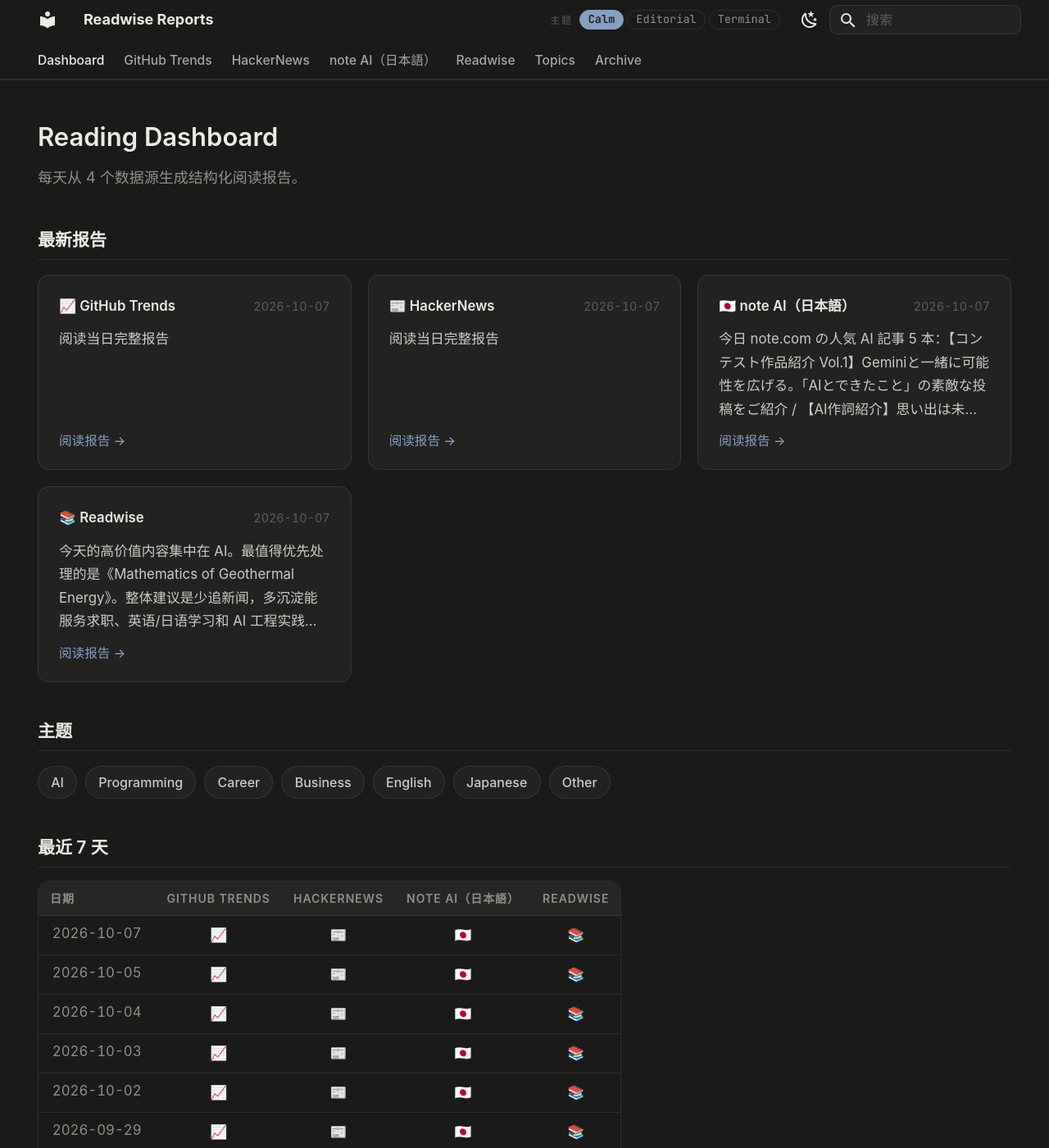
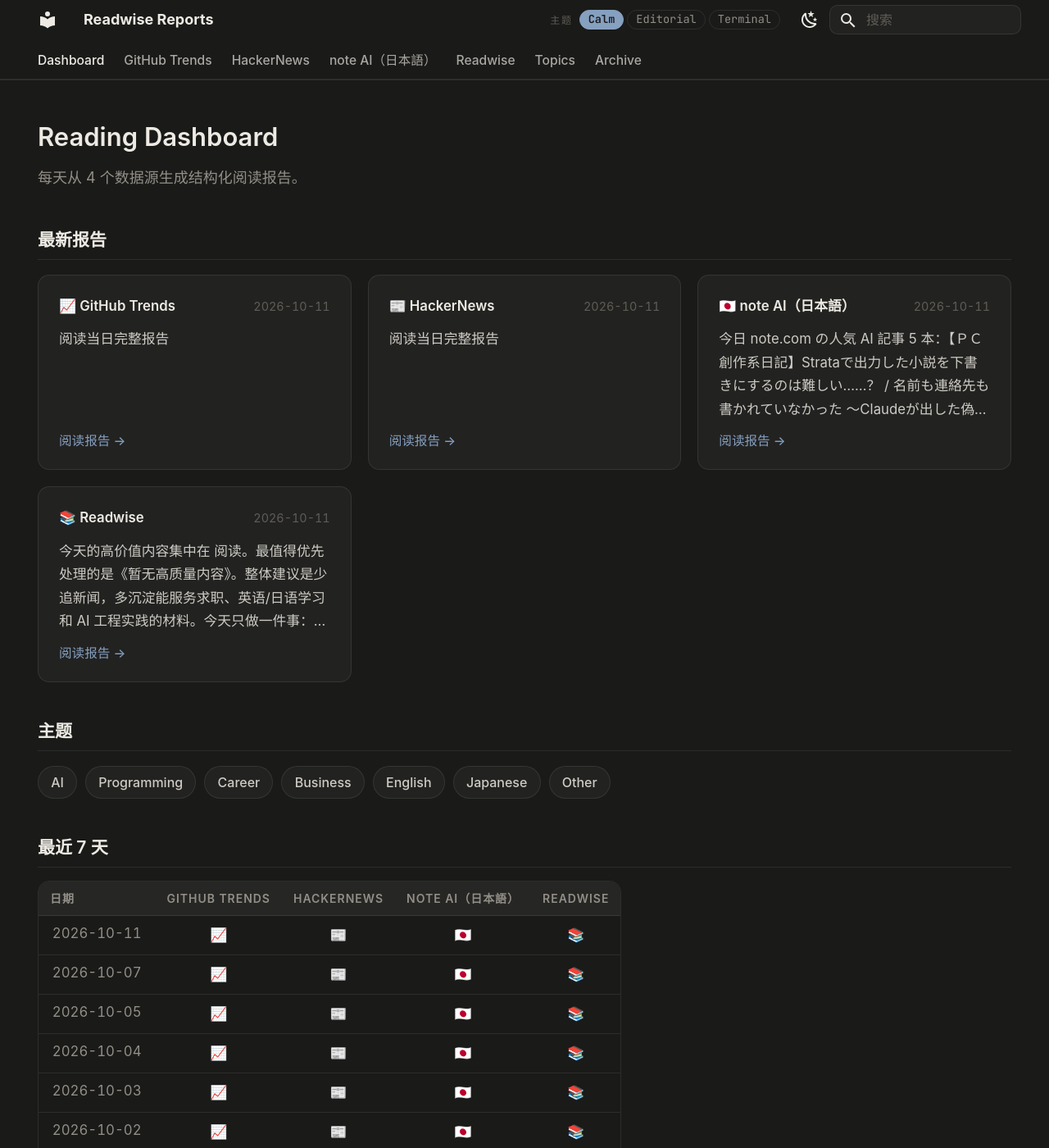
Before and after one commit to mxggle/readwise-reports, an MkDocs documentation site: the page built from docs/index.md, in a window 1280 px wide and 1400 px high. Shown: the whole window at 82% size. Built offline with MkDocs 1.6.1 and Material for MkDocs 9.7.7, drawn with Linux system fonts in a browser that asks for light colours.

```diff
--- a/docs/index.md
+++ b/docs/index.md
@@ -12,24 +12,24 @@ hide:
 ## 最新报告
 
 <div class="rw-cards">
-<a class="rw-card" href="github-trends/2026-10-07/">
-  <span class="rw-card__head"><span class="rw-card__source">📈 GitHub Trends</span><time class="rw-card__date">2026-10-07</time></span>
+<a class="rw-card" href="github-trends/2026-10-11/">
+  <span class="rw-card__head"><span class="rw-card__source">📈 GitHub Trends</span><time class="rw-card__date">2026-10-11</time></span>
   <span class="rw-card__summary">阅读当日完整报告</span>
   <span class="rw-card__cta">阅读报告 →</span>
 </a>
-<a class="rw-card" href="hn/2026-10-07/">
-  <span class="rw-card__head"><span class="rw-card__source">📰 HackerNews</span><time class="rw-card__date">2026-10-07</time></span>
+<a class="rw-card" href="hn/2026-10-11/">
+  <span class="rw-card__head"><span class="rw-card__source">📰 HackerNews</span><time class="rw-card__date">2026-10-11</time></span>
   <span class="rw-card__summary">阅读当日完整报告</span>
   <span class="rw-card__cta">阅读报告 →</span>
 </a>
-<a class="rw-card" href="note-com-jp/2026-10-07/">
-  <span class="rw-card__head"><span class="rw-card__source">🇯🇵 note AI（日本語）</span><time class="rw-card__date">2026-10-07</time></span>
-  <span class="rw-card__summary">今日 note.com の人気 AI 記事 5 本：【コンテスト作品紹介 Vol.1】Geminiと一緒に可能性を広げる。「AIとできたこと」の素敵な投稿をご紹介 / 【AI作詞紹介】思い出は未来を照らす星になる / 自分の時間を、自分が大切だと思うものに使えてる？時間の使い方が人生を変える。 / お客様の質問をAIで読まれる独自性のある記事構成を作る方法 …</span>
+<a class="rw-card" href="note-com-jp/2026-10-11/">
+  <span class="rw-card__head"><span class="rw-card__source">🇯🇵 note AI（日本語）</span><time class="rw-card__date">2026-10-11</time></span>
+  <span class="rw-card__summary">今日 note.com の人気 AI 記事 5 本：【ＰＣ創作系日記】Strataで出力した小説を下書きにするのは難しい……？ / 名前も連絡先も書かれていなかった 〜Claudeが出した偽の目撃情報〜 / 意見が違ったまま、AIと関わり続けられるか / 【論文渉猟】AIをやめれば、考える力は戻るのか──認知のウイルス論文を読む / あんぽんたんなAI旦那が…</span>
   <span class="rw-card__cta">阅读报告 →</span>
 </a>
-<a class="rw-card" href="readwise/2026-10-07/">
-  <span class="rw-card__head"><span class="rw-card__source">📚 Readwise</span><time class="rw-card__date">2026-10-07</time></span>
-  <span class="rw-card__summary">今天的高价值内容集中在 AI。最值得优先处理的是《Mathematics of Geothermal Energy》。整体建议是少追新闻，多沉淀能服务求职、英语/日语学习和 AI 工程实践的材料。今天只做一件事：读完 Top 1，并写下一个可执行行动。</span>
+<a class="rw-card" href="readwise/2026-10-11/">
+  <span class="rw-card__head"><span class="rw-card__source">📚 Readwise</span><time class="rw-card__date">2026-10-11</time></span>
+  <span class="rw-card__summary">今天的高价值内容集中在 阅读。最值得优先处理的是《暂无高质量内容》。整体建议是少追新闻，多沉淀能服务求职、英语/日语学习和 AI 工程实践的材料。今天只做一件事：读完 Top 1，并写下一个可执行行动。</span>
   <span class="rw-card__cta">阅读报告 →</span>
 </a>
 </div>
@@ -51,12 +51,12 @@ hide:
 <table class="rw-archive">
 <thead><tr><th>日期</th><th>GitHub Trends</th><th>HackerNews</th><th>note AI（日本語）</th><th>Readwise</th></tr></thead>
 <tbody>
+<tr><td class="rw-archive__date">2026-10-11</td><td><a href="github-trends/2026-10-11/" title="GitHub Trends · 2026-10-11" aria-label="GitHub Trends · 2026-10-11">📈</a></td><td><a href="hn/2026-10-11/" title="HackerNews · 2026-10-11" aria-label="HackerNews · 2026-10-11">📰</a></td><td><a href="note-com-jp/2026-10-11/" title="note AI（日本語） · 2026-10-11" aria-label="note AI（日本語） · 2026-10-11">🇯🇵</a></td><td><a href="readwise/2026-10-11/" title="Readwise · 2026-10-11" aria-label="Readwise · 2026-10-11">📚</a></td></tr>
 <tr><td class="rw-archive__date">2026-10-07</td><td><a href="github-trends/2026-10-07/" title="GitHub Trends · 2026-10-07" aria-label="GitHub Trends · 2026-10-07">📈</a></td><td><a href="hn/2026-10-07/" title="HackerNews · 2026-10-07" aria-label="HackerNews · 2026-10-07">📰</a></td><td><a href="note-com-jp/2026-10-07/" title="note AI（日本語） · 2026-10-07" aria-label="note AI（日本語） · 2026-10-07">🇯🇵</a></td><td><a href="readwise/2026-10-07/" title="Readwise · 2026-10-07" aria-label="Readwise · 2026-10-07">📚</a></td></tr>
 <tr><td class="rw-archive__date">2026-10-05</td><td><a href="github-trends/2026-10-05/" title="GitHub Trends · 2026-10-05" aria-label="GitHub Trends · 2026-10-05">📈</a></td><td><a href="hn/2026-10-05/" title="HackerNews · 2026-10-05" aria-label="HackerNews · 2026-10-05">📰</a></td><td><a href="note-com-jp/2026-10-05/" title="note AI（日本語） · 2026-10-05" aria-label="note AI（日本語） · 2026-10-05">🇯🇵</a></td><td><a href="readwise/2026-10-05/" title="Readwise · 2026-10-05" aria-label="Readwise · 2026-10-05">📚</a></td></tr>
 <tr><td class="rw-archive__date">2026-10-04</td><td><a href="github-trends/2026-10-04/" title="GitHub Trends · 2026-10-04" aria-label="GitHub Trends · 2026-10-04">📈</a></td><td><a href="hn/2026-10-04/" title="HackerNews · 2026-10-04" aria-label="HackerNews · 2026-10-04">📰</a></td><td><a href="note-com-jp/2026-10-04/" title="note AI（日本語） · 2026-10-04" aria-label="note AI（日本語） · 2026-10-04">🇯🇵</a></td><td><a href="readwise/2026-10-04/" title="Readwise · 2026-10-04" aria-label="Readwise · 2026-10-04">📚</a></td></tr>
 <tr><td class="rw-archive__date">2026-10-03</td><td><a href="github-trends/2026-10-03/" title="GitHub Trends · 2026-10-03" aria-label="GitHub Trends · 2026-10-03">📈</a></td><td><a href="hn/2026-10-03/" title="HackerNews · 2026-10-03" aria-label="HackerNews · 2026-10-03">📰</a></td><td><a href="note-com-jp/2026-10-03/" title="note AI（日本語） · 2026-10-03" aria-label="note AI（日本語） · 2026-10-03">🇯🇵</a></td><td><a href="readwise/2026-10-03/" title="Readwise · 2026-10-03" aria-label="Readwise · 2026-10-03">📚</a></td></tr>
 <tr><td class="rw-archive__date">2026-10-02</td><td><a href="github-trends/2026-10-02/" title="GitHub Trends · 2026-10-02" aria-label="GitHub Trends · 2026-10-02">📈</a></td><td><a href="hn/2026-10-02/" title="HackerNews · 2026-10-02" aria-label="HackerNews · 2026-10-02">📰</a></td><td><a href="note-com-jp/2026-10-02/" title="note AI（日本語） · 2026-10-02" aria-label="note AI（日本語） · 2026-10-02">🇯🇵</a></td><td><a href="readwise/2026-10-02/" title="Readwise · 2026-10-02" aria-label="Readwise · 2026-10-02">📚</a></td></tr>
 <tr><td class="rw-archive__date">2026-09-29</td><td><a href="github-trends/2026-09-29/" title="GitHub Trends · 2026-09-29" aria-label="GitHub Trends · 2026-09-29">📈</a></td><td><a href="hn/2026-09-29/" title="HackerNews · 2026-09-29" aria-label="HackerNews · 2026-09-29">📰</a></td><td><a href="note-com-jp/2026-09-29/" title="note AI（日本語） · 2026-09-29" aria-label="note AI（日本語） · 2026-09-29">🇯🇵</a></td><td><a href="readwise/2026-09-29/" title="Readwise · 2026-09-29" aria-label="Readwise · 2026-09-29">📚</a></td></tr>
-<tr><td class="rw-archive__date">2026-09-28</td><td><a href="github-trends/2026-09-28/" title="GitHub Trends · 2026-09-28" aria-label="GitHub Trends · 2026-09-28">📈</a></td><td class="rw-archive__miss">—</td><td class="rw-archive__miss">—</td><td class="rw-archive__miss">—</td></tr>
 </tbody>
 </table>
--- a/mkdocs.yml
+++ b/mkdocs.yml
@@ -45,6 +45,7 @@ nav:
   - GitHub Trends:
       - github-trends/index.md
       - 2026-10:
+          - 2026-10-11: github-trends/2026-10-11.md
           - 2026-10-07: github-trends/2026-10-07.md
           - 2026-10-05: github-trends/2026-10-05.md
           - 2026-10-04: github-trends/2026-10-04.md
@@ -150,6 +151,7 @@ nav:
   - HackerNews:
       - hn/index.md
       - 2026-10:
+          - 2026-10-11: hn/2026-10-11.md
           - 2026-10-07: hn/2026-10-07.md
           - 2026-10-05: hn/2026-10-05.md
           - 2026-10-04: hn/2026-10-04.md
@@ -247,6 +249,7 @@ nav:
   - note AI（日本語）:
       - note-com-jp/index.md
       - 2026-10:
+          - 2026-10-11: note-com-jp/2026-10-11.md
           - 2026-10-07: note-com-jp/2026-10-07.md
           - 2026-10-05: note-com-jp/2026-10-05.md
           - 2026-10-04: note-com-jp/2026-10-04.md
@@ -341,6 +344,7 @@ nav:
   - Readwise:
       - readwise/index.md
       - 2026-10:
+          - 2026-10-11: readwise/2026-10-11.md
           - 2026-10-07: readwise/2026-10-07.md
           - 2026-10-05: readwise/2026-10-05.md
           - 2026-10-04: readwise/2026-10-04.md
```
Also changed, not shown: docs/github-trends/2026-10-11.md (added, +85 -0 lines), docs/github-trends/index.md (+3 -2 lines), docs/hn/2026-10-11.md (added, +175 -0 lines), docs/hn/index.md (+3 -2 lines), docs/note-com-jp/2026-10-11.md (added, +90 -0 lines), docs/note-com-jp/index.md (+4 -3 lines), docs/readwise/2026-10-11.md (added, +67 -0 lines), docs/readwise/index.md (+4 -3 lines).
